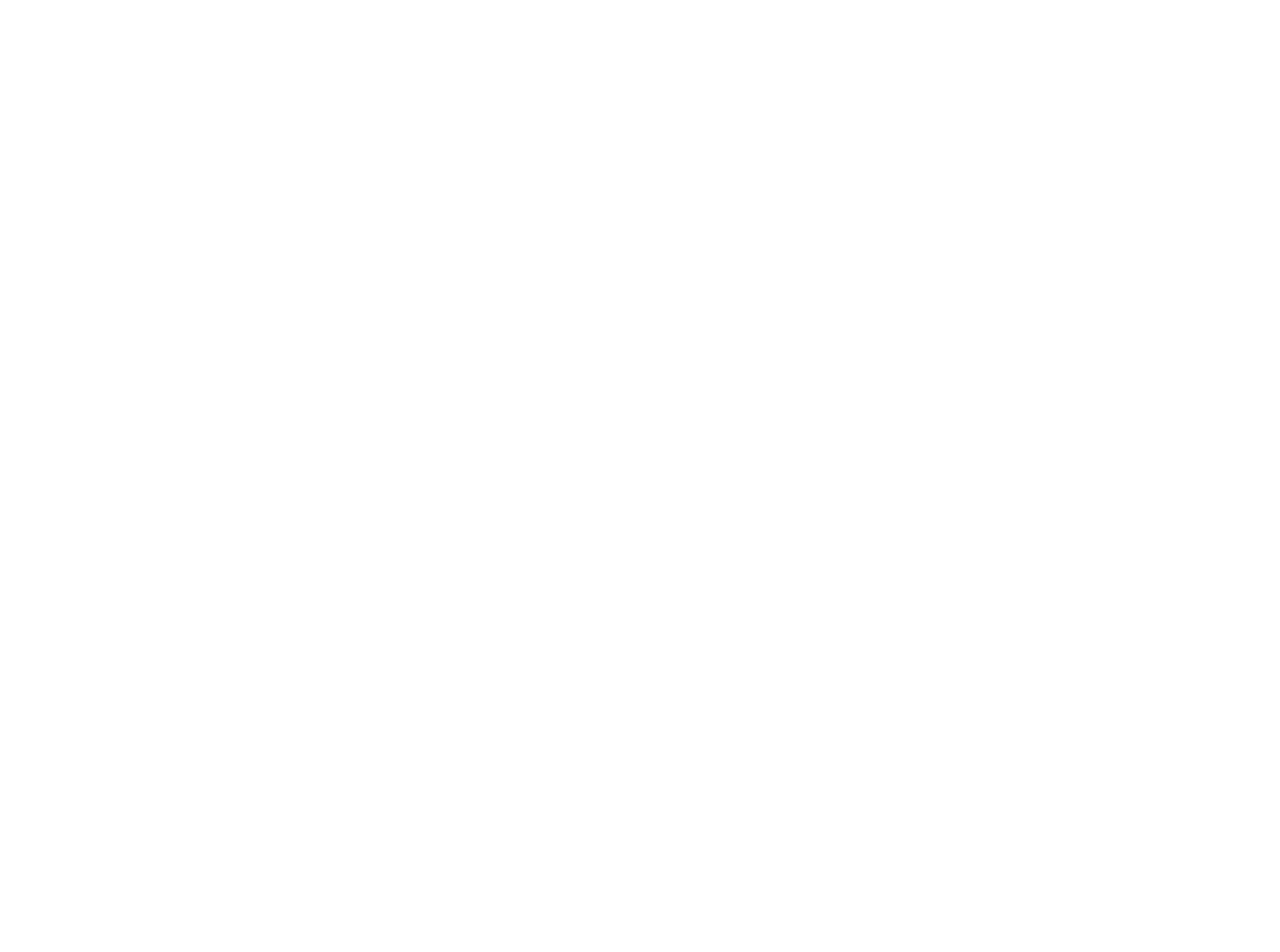
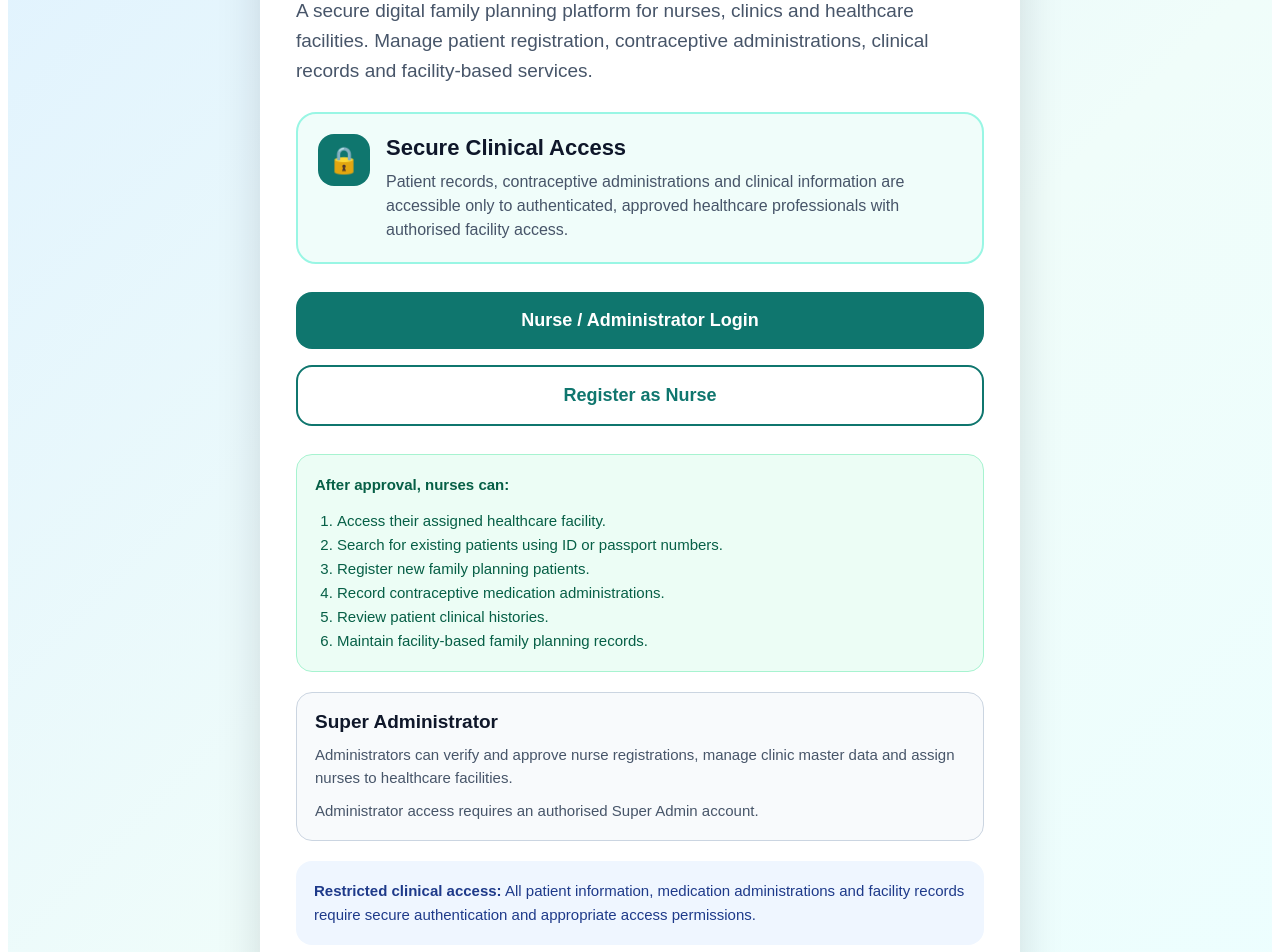
Before and after one commit to Siraajadams/Dosetracker, a Next.js app: page / in a window 1280 px wide. Before the commit this address had no page. Shown: the part 180-1132 px from the top of the page. Before the commit the page ends 800 px from the top, so only its background shows below. Built offline with nearby package versions, Linux system fonts and the light colour scheme.

Commit message:
Update page.tsx

```diff
--- a/app/page.tsx
+++ b/app/page.tsx
@@ -1,21 +1,318 @@
 
-import { headers } from "next/headers";
-import { redirect } from "next/navigation";
+import Link from "next/link";
+import type { CSSProperties } from "react";
 
-export default async function HomePage() {
-  const requestHeaders = await headers();
+export default function HomePage() {
+  return (
+    <main style={styles.page}>
+      <section style={styles.card}>
 
-  const hostname = (
-    requestHeaders.get("host") || ""
-  )
-    .split(":")[0]
-    .toLowerCase();
+        {/* Platform Branding */}
+        <p style={styles.label}>
+          Videomed Digital Health Platform
+        </p>
 
-  // Family Planning website
-  if (hostname === "fp.dose-tracker.com") {
-    redirect("/family-planning/login");
-  }
+        <h1 style={styles.title}>
+          DoseTrack Family Planning
+        </h1>
 
-  // Main DoseTrack GLP-1 website
-  redirect("/dosetrack");
+        <p style={styles.subtitle}>
+          A secure digital family planning platform
+          for nurses, clinics and healthcare facilities.
+          Manage patient registration, contraceptive
+          administrations, clinical records and
+          facility-based services.
+        </p>
+
+        {/* Secure Access */}
+        <div style={styles.secureFeature}>
+          <div style={styles.secureIcon}>
+            🔒
+          </div>
+
+          <div>
+            <h2 style={styles.secureTitle}>
+              Secure Clinical Access
+            </h2>
+
+            <p style={styles.secureText}>
+              Patient records, contraceptive
+              administrations and clinical information
+              are accessible only to authenticated,
+              approved healthcare professionals with
+              authorised facility access.
+            </p>
+          </div>
+        </div>
+
+        {/* Login and Registration */}
+        <div style={styles.buttons}>
+          <Link
+            href="/family-planning/login"
+            style={styles.primary}
+          >
+            Nurse / Administrator Login
+          </Link>
+
+          <Link
+            href="/register-nurse"
+            style={styles.secondary}
+          >
+            Register as Nurse
+          </Link>
+        </div>
+
+        {/* Clinical Workflow */}
+        <div style={styles.workflowNotice}>
+          <strong>
+            After approval, nurses can:
+          </strong>
+
+          <ol style={styles.workflowList}>
+            <li>
+              Access their assigned healthcare facility.
+            </li>
+
+            <li>
+              Search for existing patients using
+              ID or passport numbers.
+            </li>
+
+            <li>
+              Register new family planning patients.
+            </li>
+
+            <li>
+              Record contraceptive medication
+              administrations.
+            </li>
+
+            <li>
+              Review patient clinical histories.
+            </li>
+
+            <li>
+              Maintain facility-based family
+              planning records.
+            </li>
+          </ol>
+        </div>
+
+        {/* Administrator Information */}
+        <div style={styles.adminNotice}>
+          <h3 style={styles.noticeTitle}>
+            Super Administrator
+          </h3>
+
+          <p style={styles.noticeText}>
+            Administrators can verify and approve
+            nurse registrations, manage clinic
+            master data and assign nurses to
+            healthcare facilities.
+          </p>
+
+          <p style={styles.noticeText}>
+            Administrator access requires an
+            authorised Super Admin account.
+          </p>
+        </div>
+
+        {/* Restricted Access */}
+        <div style={styles.notice}>
+          <strong>Restricted clinical access:</strong>
+          {" "}
+          All patient information, medication
+          administrations and facility records
+          require secure authentication and
+          appropriate access permissions.
+        </div>
+
+        {/* Footer */}
+        <footer style={styles.footer}>
+          <p>
+            © {new Date().getFullYear()} DoseTrack
+          </p>
+
+          <p>
+            Powered by Videomed
+          </p>
+        </footer>
+
+      </section>
+    </main>
+  );
 }
+
+const styles: Record<string, CSSProperties> = {
+  page: {
+    minHeight: "100vh",
+    background:
+      "linear-gradient(135deg, #e0f2fe 0%, #f0fdfa 55%, #ecfeff 100%)",
+    padding: "24px",
+    display: "flex",
+    justifyContent: "center",
+    alignItems: "center",
+    fontFamily: "Arial, sans-serif",
+    boxSizing: "border-box",
+  },
+
+  card: {
+    width: "100%",
+    maxWidth: "760px",
+    background: "#ffffff",
+    borderRadius: "28px",
+    padding: "36px",
+    boxShadow:
+      "0 20px 45px rgba(15, 23, 42, 0.14)",
+    boxSizing: "border-box",
+  },
+
+  label: {
+    color: "#0f766e",
+    fontWeight: 700,
+    fontSize: "16px",
+    margin: 0,
+  },
+
+  title: {
+    fontSize: "clamp(30px, 5vw, 48px)",
+    lineHeight: 1.15,
+    color: "#0f172a",
+    marginTop: "16px",
+    marginBottom: "18px",
+  },
+
+  subtitle: {
+    color: "#475569",
+    fontSize: "19px",
+    lineHeight: "30px",
+    marginBottom: "26px",
+  },
+
+  secureFeature: {
+    display: "flex",
+    gap: "16px",
+    alignItems: "flex-start",
+    background: "#f0fdfa",
+    border: "2px solid #99f6e4",
+    borderRadius: "20px",
+    padding: "20px",
+  },
+
+  secureIcon: {
+    width: "52px",
+    height: "52px",
+    flexShrink: 0,
+    borderRadius: "16px",
+    background: "#0f766e",
+    color: "#ffffff",
+    display: "flex",
+    alignItems: "center",
+    justifyContent: "center",
+    fontSize: "26px",
+  },
+
+  secureTitle: {
+    margin: 0,
+    color: "#0f172a",
+    fontSize: "22px",
+    lineHeight: "28px",
+  },
+
+  secureText: {
+    marginTop: "8px",
+    marginBottom: 0,
+    color: "#475569",
+    fontSize: "16px",
+    lineHeight: "24px",
+  },
+
+  buttons: {
+    display: "grid",
+    gap: "16px",
+    marginTop: "28px",
+  },
+
+  primary: {
+    background: "#0f766e",
+    color: "#ffffff",
+    padding: "18px",
+    borderRadius: "16px",
+    textAlign: "center",
+    fontWeight: 700,
+    fontSize: "18px",
+    textDecoration: "none",
+    display: "block",
+  },
+
+  secondary: {
+    background: "#ffffff",
+    color: "#0f766e",
+    padding: "18px",
+    borderRadius: "16px",
+    textAlign: "center",
+    fontWeight: 700,
+    fontSize: "18px",
+    textDecoration: "none",
+    border: "2px solid #0f766e",
+    display: "block",
+  },
+
+  workflowNotice: {
+    marginTop: "28px",
+    background: "#ecfdf5",
+    color: "#065f46",
+    padding: "18px",
+    borderRadius: "16px",
+    fontSize: "15px",
+    lineHeight: "24px",
+    border: "1px solid #a7f3d0",
+  },
+
+  workflowList: {
+    marginTop: "12px",
+    marginBottom: 0,
+    paddingLeft: "22px",
+  },
+
+  adminNotice: {
+    marginTop: "20px",
+    background: "#f8fafc",
+    border: "1px solid #cbd5e1",
+    borderRadius: "16px",
+    padding: "18px",
+  },
+
+  noticeTitle: {
+    margin: 0,
+    fontSize: "19px",
+    color: "#0f172a",
+  },
+
+  noticeText: {
+    marginTop: "10px",
+    marginBottom: 0,
+    color: "#475569",
+    fontSize: "15px",
+    lineHeight: "23px",
+  },
+
+  notice: {
+    marginTop: "20px",
+    background: "#eff6ff",
+    color: "#1e3a8a",
+    padding: "18px",
+    borderRadius: "16px",
+    fontSize: "15px",
+    lineHeight: "24px",
+  },
+
+  footer: {
+    marginTop: "28px",
+    paddingTop: "18px",
+    borderTop: "1px solid #e2e8f0",
+    textAlign: "center",
+    fontSize: "13px",
+    color: "#64748b",
+  },
+};
```
